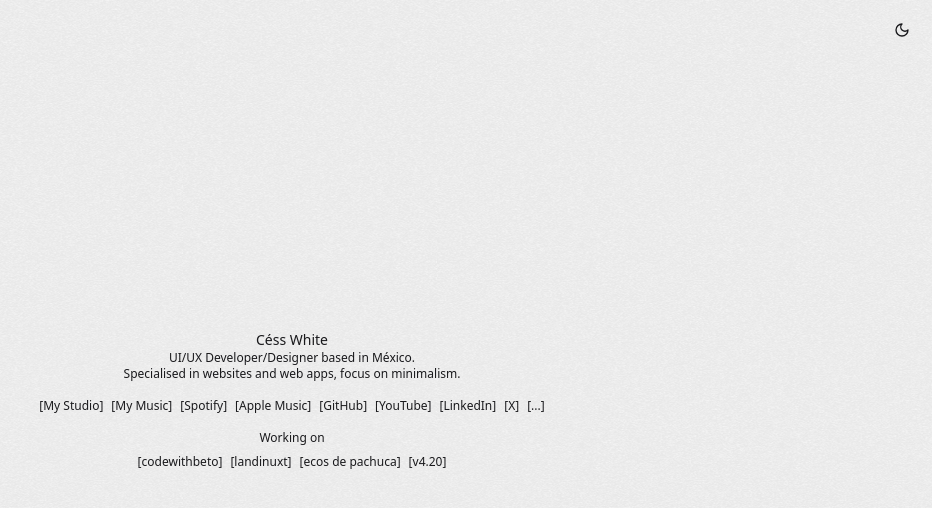
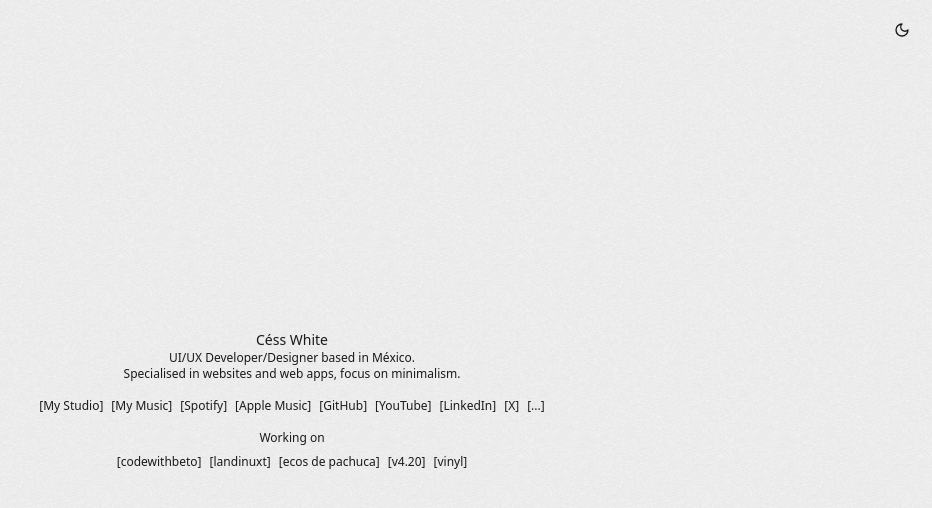
Before and after one commit to cesswhite/portfolio, a Nuxt app: page / in a window 1280 px wide. Shown: the top 508 px of the page, without its empty margins (348-1280 px from the left). Built offline with nearby package versions, Linux system fonts and the light colour scheme.

Commit message:
Add new SiteLink for vinyl in Info.vue to enhance resource accessibility

```diff
--- a/app/components/Info.vue
+++ b/app/components/Info.vue
@@ -35,6 +35,7 @@
                 <SiteLink href="https://www.landinuxt.com/?ref=cesswhite" label="[landinuxt]" target="_blank" />
                 <SiteLink href="https://www.ecosdepachuca.com/?ref=cesswhite" label="[ecos de pachuca]" target="_blank" />
                 <SiteLink href="https://v420.ecostudios.dev/?ref=cesswhite" label="[v4.20]" target="_blank" />
+                <SiteLink href="https://vinyl.ecostudios.dev/?ref=cesswhite" label="[vinyl]" target="_blank" />
             </nav>
         </section>
     </div>
```
